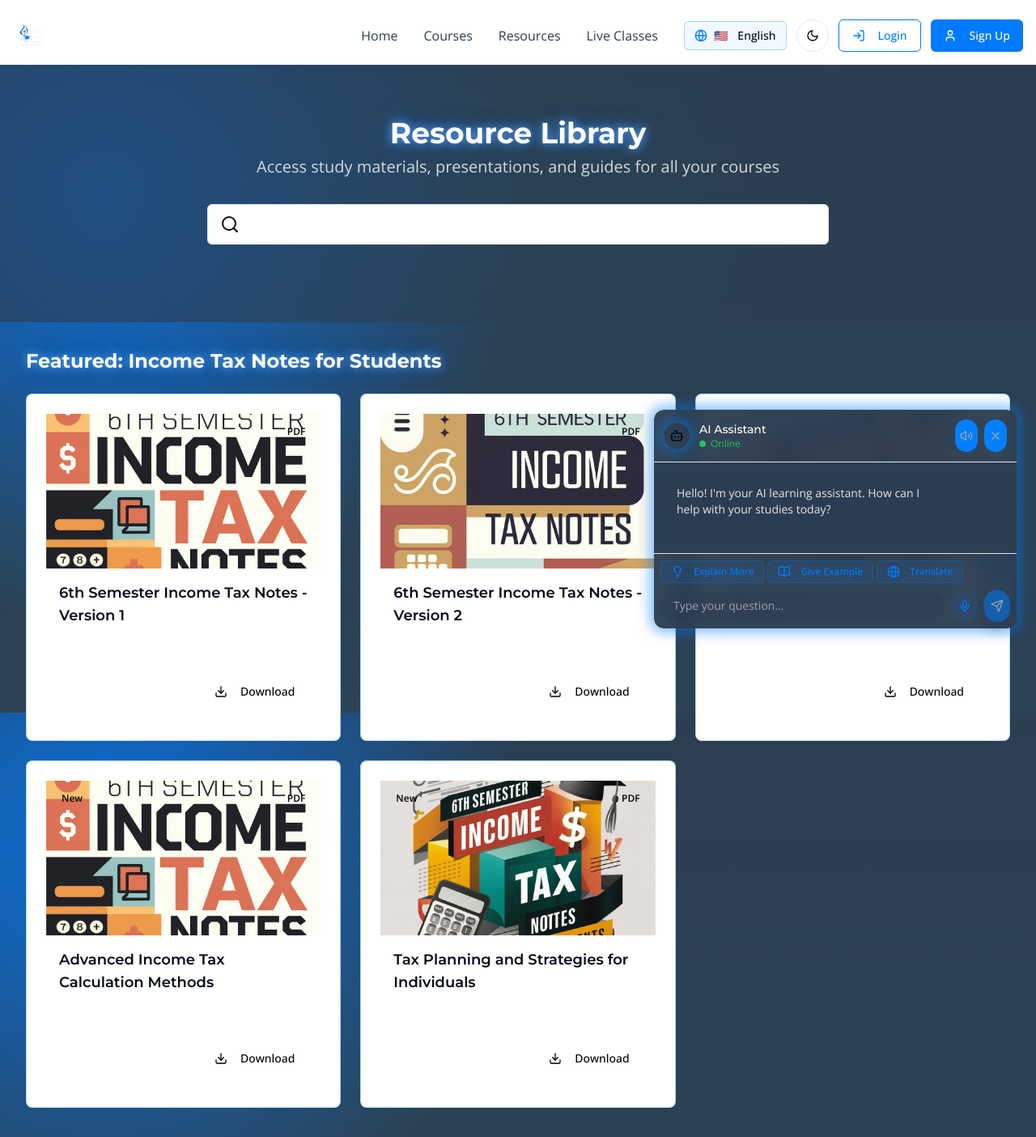
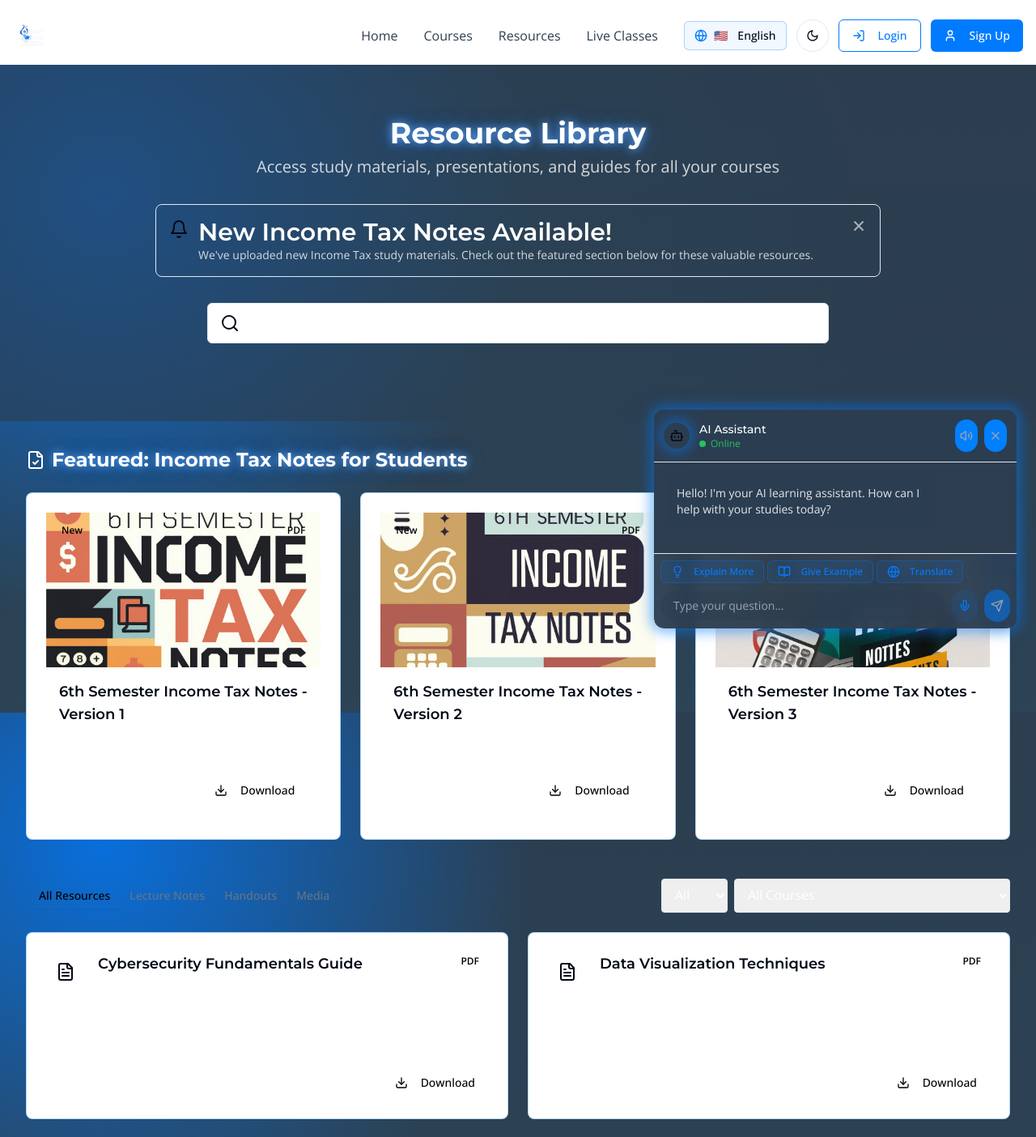
Before and after one commit to zavhearts/neon-knowledge-nexus, a React (Vite) app: page /resources in a window 1280 px wide. Shown: the top 1404 px of the page at 81% size. Built offline with nearby package versions, Linux system fonts and the light colour scheme.

Commit message:
Update Resources page
- Removed specific tax notes from the resources page.
- Added announcement of new income tax notes to the slider.

```diff
--- a/src/pages/Resources.tsx
+++ b/src/pages/Resources.tsx
@@ -1,8 +1,9 @@
+
 import { useState, useEffect } from "react";
 import MainLayout from "@/components/layout/MainLayout";
 import { Button } from "@/components/ui/button";
 import { Input } from "@/components/ui/input";
-import { Search, FileText, Download, FileImage, Film, Music, Book, FileBox, FilePlus2 } from "lucide-react";
+import { Search, FileText, Download, FileImage, Film, Music, Book, FileBox, FilePlus2, Bell, FileCheck } from "lucide-react";
 import { Card } from "@/components/ui/card";
 import { Tabs, TabsContent, TabsList, TabsTrigger } from "@/components/ui/tabs";
 import { Badge } from "@/components/ui/badge";
@@ -137,30 +138,6 @@ const TAX_NOTES_PDFS = [
     downloads: 27,
     thumbnailUrl: "/lovable-uploads/be7cd394-80f3-46fa-8104-9d48420425ae.png",
     downloadUrl: "https://drive.google.com/file/d/1ejrsIX9czXyu01fdfQivonlQRIN2lRN3/view?usp=sharing"
-  },
-  {
-    id: 1004,
-    title: "Advanced Income Tax Calculation Methods",
-    description: "Detailed guide for advanced income tax calculation methods and exemptions.",
-    type: "PDF",
-    size: "7.3 MB",
-    course: "Income Tax",
-    date: "2023-10-05",
-    downloads: 12,
-    thumbnailUrl: "/lovable-uploads/067a49d5-8a1a-4b2e-899f-ca0ca9318f7f.png",
-    downloadUrl: "/lovable-uploads/067a49d5-8a1a-4b2e-899f-ca0ca9318f7f.pdf"
-  },
-  {
-    id: 1005,
-    title: "Tax Planning and Strategies for Individuals",
-    description: "Comprehensive resource covering tax planning strategies for individual taxpayers.",
-    type: "PDF",
-    size: "8.1 MB",
-    course: "Income Tax",
-    date: "2023-10-02",
-    downloads: 8,
-    thumbnailUrl: "/lovable-uploads/0895bf65-bed5-4685-82ff-8f07bedd103d.png",
-    downloadUrl: "/lovable-uploads/0895bf65-bed5-4685-82ff-8f07bedd103d.pdf"
   }
 ];
 
@@ -184,6 +161,7 @@ const Resources = () => {
   const [selectedType, setSelectedType] = useState("All");
   const [selectedCourse, setSelectedCourse] = useState("All Courses");
   const [allResources, setAllResources] = useState([...RESOURCES, ...TAX_NOTES_PDFS]);
+  const [showAnnouncement, setShowAnnouncement] = useState(true);
 
   const filteredResources = allResources.filter(resource => {
     const matchesSearch = resource.title.toLowerCase().includes(searchTerm.toLowerCase()) ||
@@ -194,6 +172,15 @@ const Resources = () => {
 
     return matchesSearch && matchesType && matchesCourse;
   });
+
+  useEffect(() => {
+    // Auto-hide announcement after 10 seconds
+    const timer = setTimeout(() => {
+      setShowAnnouncement(false);
+    }, 10000);
+
+    return () => clearTimeout(timer);
+  }, []);
 
   const getIconForType = (type: string) => {
     switch(type) {
@@ -260,6 +247,10 @@ const Resources = () => {
     });
   };
 
+  const dismissAnnouncement = () => {
+    setShowAnnouncement(false);
+  };
+
   return (
     <MainLayout>
       <div className="min-h-screen bg-cyber-dark bg-circuit-pattern pb-20">
@@ -277,6 +268,29 @@ const Resources = () => {
               Access study materials, presentations, and guides for all your courses
             </p>
 
+            {showAnnouncement && (
+              <div className="max-w-4xl mx-auto mb-8 bg-neon-blue/20 border border-neon-blue rounded-lg p-4 flex items-start justify-between">
+                <div className="flex">
+                  <Bell className="h-6 w-6 text-neon-blue mr-3 flex-shrink-0 mt-0.5" />
+                  <div>
+                    <h3 className="font-semibold text-white">New Income Tax Notes Available!</h3>
+                    <p className="text-white/80 text-sm">
+                      We've uploaded new Income Tax study materials. Check out the featured section below for these valuable resources.
+                    </p>
+                  </div>
+                </div>
+                <button
+                  onClick={dismissAnnouncement}
+                  className="text-white/60 hover:text-white"
+                  aria-label="Dismiss announcement"
+                >
+                  <svg xmlns="http://www.w3.org/2000/svg" className="h-5 w-5" viewBox="0 0 20 20" fill="currentColor">
+                    <path fillRule="evenodd" d="M4.293 4.293a1 1 0 011.414 0L10 8.586l4.293-4.293a1 1 0 111.414 1.414L11.414 10l4.293 4.293a1 1 0 01-1.414 1.414L10 11.414l-4.293 4.293a1 1 0 01-1.414-1.414L8.586 10 4.293 5.707a1 1 0 010-1.414z" clipRule="evenodd" />
+                  </svg>
+                </button>
+              </div>
+            )}
+
             <div className="max-w-3xl mx-auto mb-8">
               <div className="relative">
                 <Input
@@ -293,7 +307,8 @@ const Resources = () => {
 
         <div className="max-w-7xl mx-auto px-4 sm:px-6 lg:px-8 mt-8">
           <div className="mb-12">
-            <h2 className="text-2xl font-bold mb-6 animated-text">
+            <h2 className="text-2xl font-bold mb-6 animated-text flex items-center">
+              <FileCheck className="mr-2 text-neon-blue" />
               Featured: Income Tax Notes for Students
             </h2>
             <div className="grid grid-cols-1 md:grid-cols-3 gap-6">
@@ -311,13 +326,11 @@ const Resources = () => {
                         PDF
                       </Badge>
                     </div>
-                    {pdf.id >= 1004 && (
-                      <div className="absolute top-2 left-2">
-                        <Badge className="bg-neon-green text-black">
-                          New
-                        </Badge>
-                      </div>
-                    )}
+                    <div className="absolute top-2 left-2">
+                      <Badge className="bg-neon-green text-black">
+                        New
+                      </Badge>
+                    </div>
                   </div>
                   <div className="p-4">
                     <h3 className="font-semibold text-lg mb-2">{pdf.title}</h3>
```
